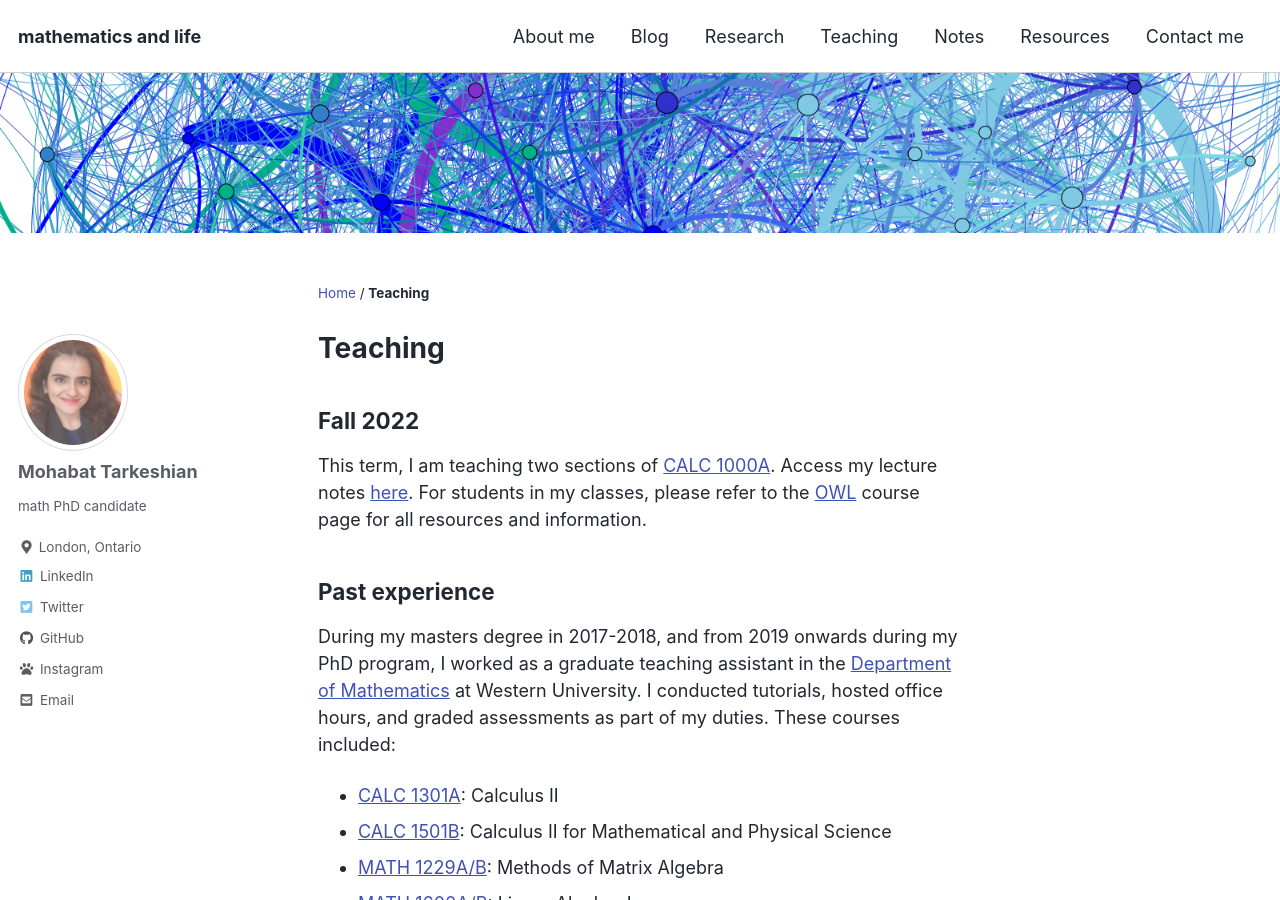
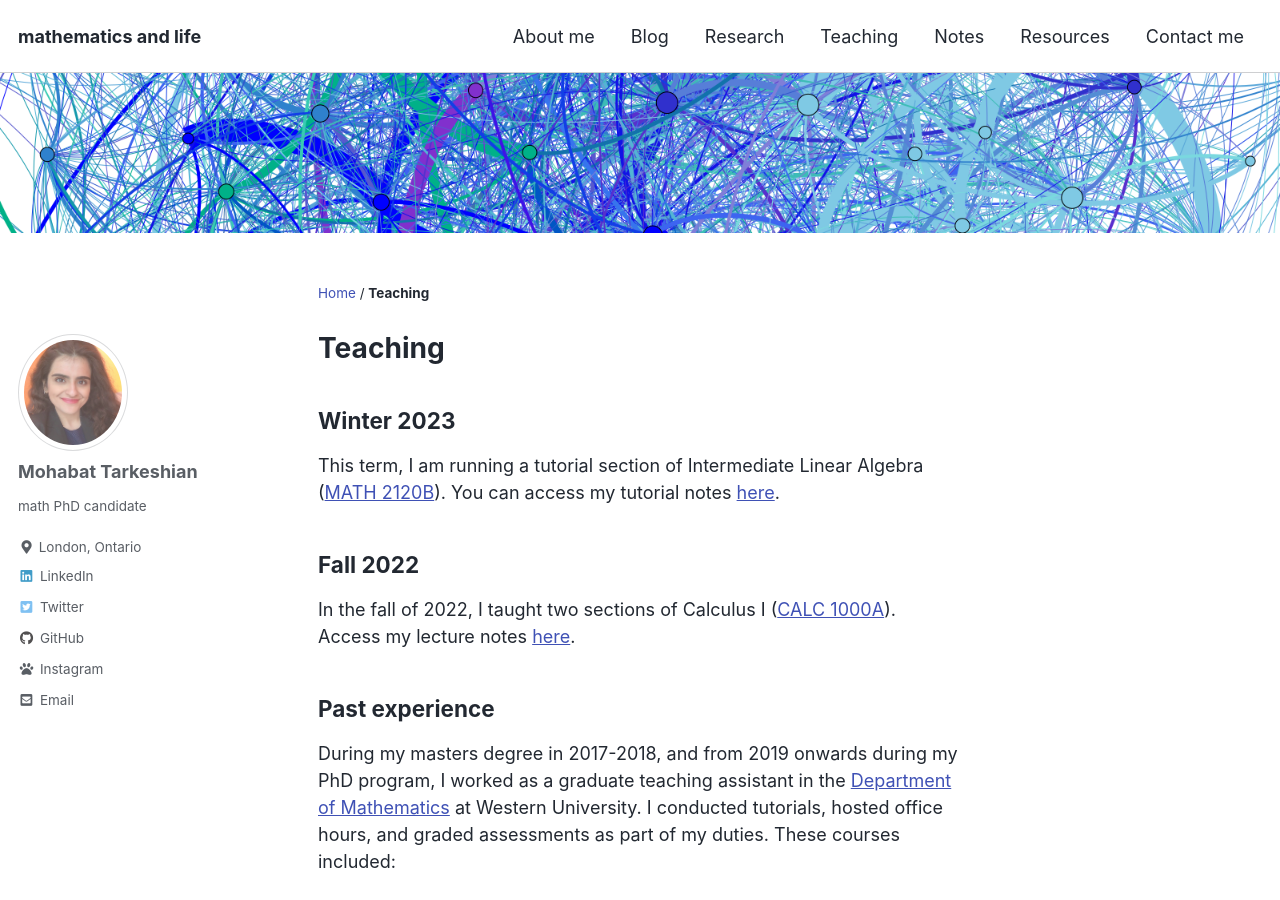
Before and after one commit to mohabatt/mohabatt.github.io, a Jekyll site: the page built from teaching.md, in a window 1280 px wide and 900 px high. Built offline with Jekyll 4.4.1, drawn with Linux system fonts in a browser that asks for light colours; cached includes are drawn as plain includes.

Commit message:
Update teaching.md
updated winter 2023 info

```diff
--- a/teaching.md
+++ b/teaching.md
@@ -3,8 +3,11 @@ layout: home
 title: Teaching
 usemathjax: true
 ---
+## Winter 2023
+This term, I am running a tutorial section of Intermediate Linear Algebra ([MATH 2120B](https://www.uwo.ca/math/undergraduate/current_students/course_information/course-outlines-directory/2022/MATH2120B-2023.pdf)). You can access my tutorial notes [here](https://www.dropbox.com/sh/cl9swvbziansvdx/AAAabqYYg4leLZIuBxfiNKZna?dl=0).
+
 ## Fall 2022
-This term, I am teaching two sections of [CALC 1000A](https://www.uwo.ca/math/undergraduate/current_students/course_information/course-outlines-directory/2022/CA1000A_blended.pdf). Access my lecture notes [here](https://www.dropbox.com/sh/5jp1i1fh25br3sf/AAB7AT7WPBLttaZcJcFuTScka?dl=0). For students in my classes, please refer to the [OWL](https://owl.uwo.ca/portal) course page for all resources and information.
+In the fall of 2022, I taught two sections of Calculus I ([CALC 1000A](https://www.uwo.ca/math/undergraduate/current_students/course_information/course-outlines-directory/2022/CA1000A_blended.pdf)). Access my lecture notes [here](https://www.dropbox.com/sh/5jp1i1fh25br3sf/AAB7AT7WPBLttaZcJcFuTScka?dl=0).
 
 ## Past experience
 During my masters degree in 2017-2018, and from 2019 onwards during my PhD program, I worked as a graduate teaching assistant in the [Department of Mathematics](https://www.math.uwo.ca/) at Western University. I conducted tutorials, hosted office hours, and graded assessments as part of my duties. These courses included:
```
